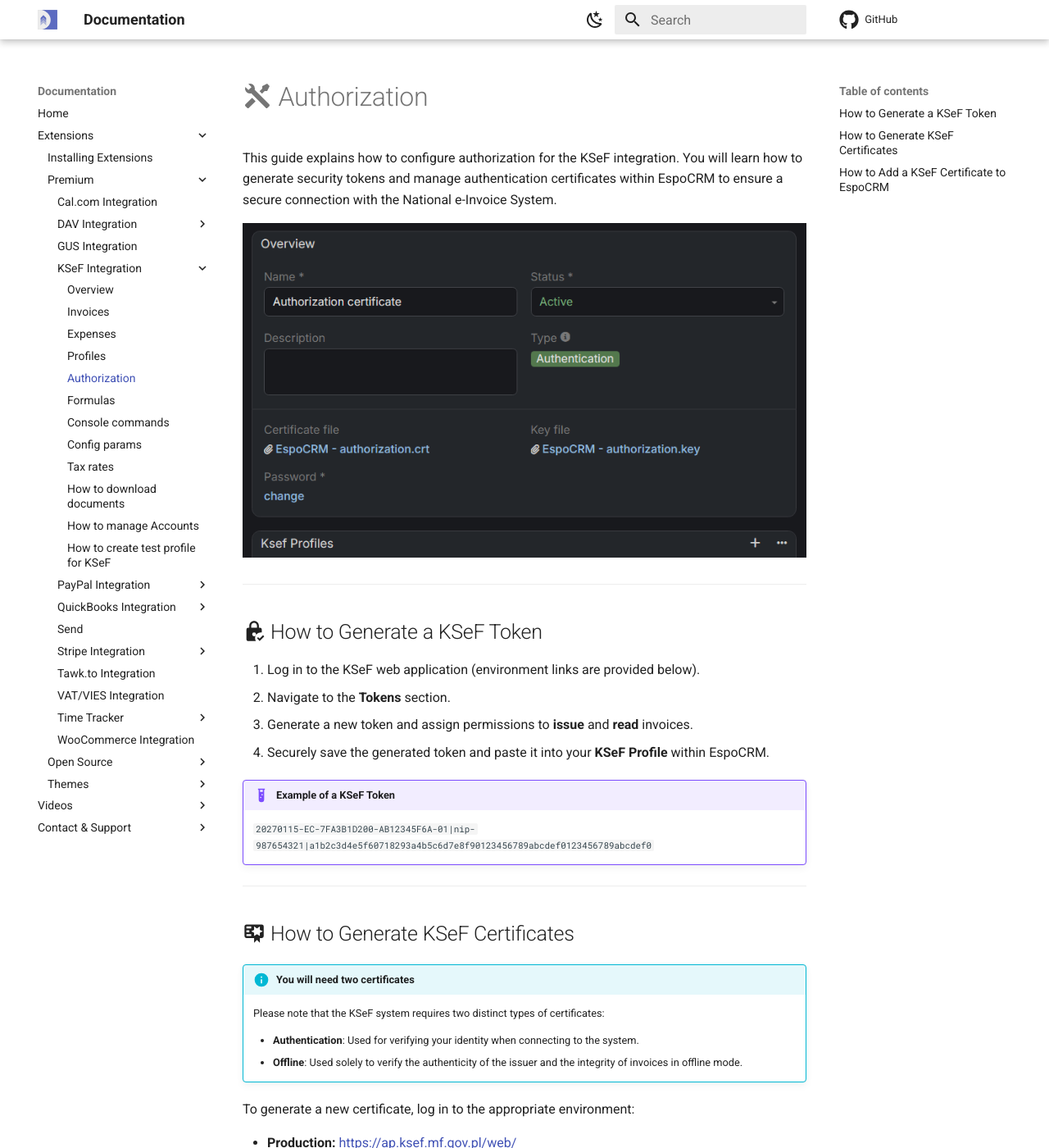
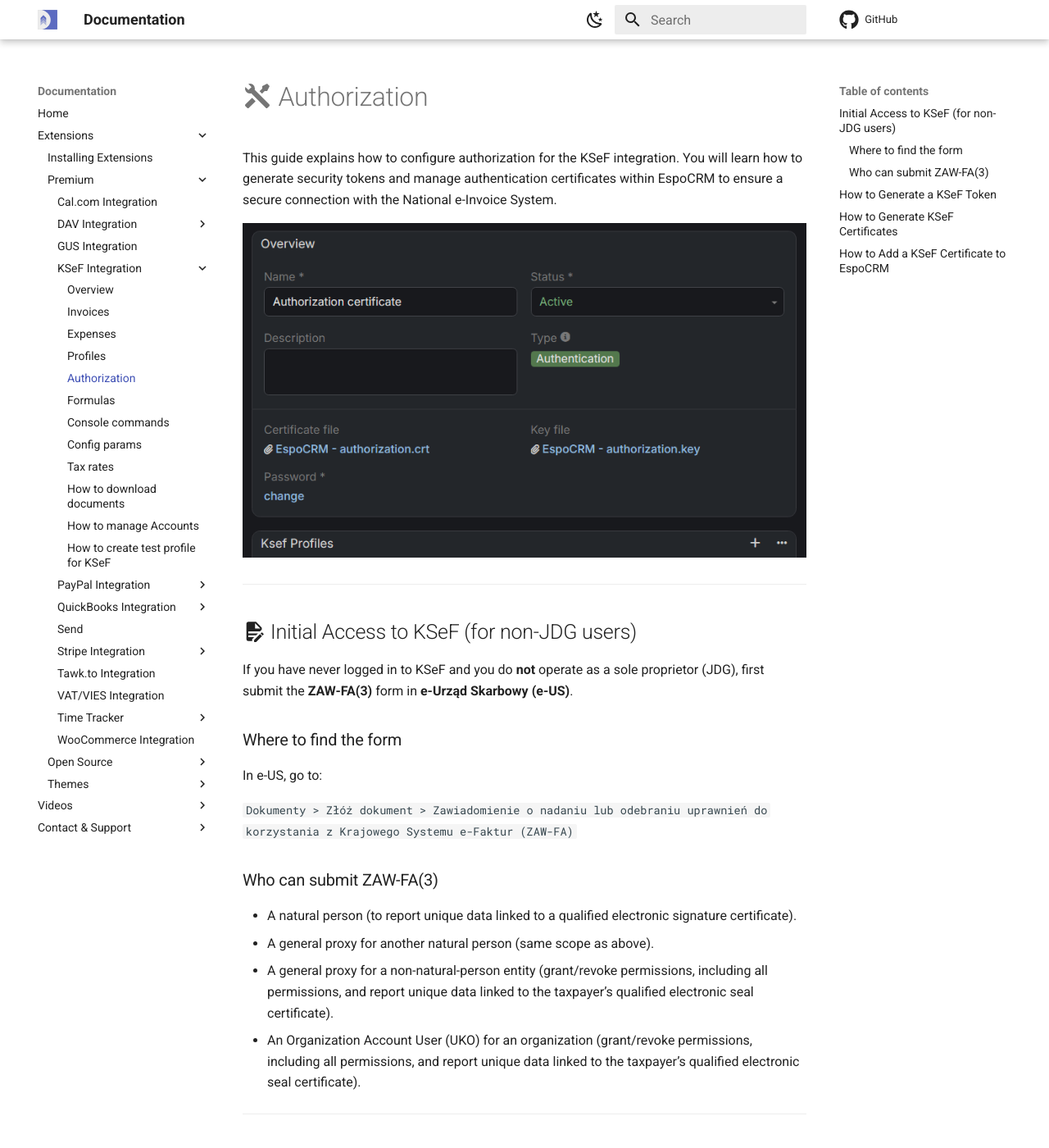
Before and after one commit to dubas-pro/documentation, an MkDocs documentation site: the page built from docs/extensions/ksef/authorization.md, in a window 1280 px wide and 1400 px high. Shown: the whole window at 82% size. Built offline with MkDocs 1.6.1 and Material for MkDocs 9.7.7, drawn with Linux system fonts in a browser that asks for light colours; comment, search, counter and statistics services are not loaded.

Commit message:
feat(ksef): add guidance for initial access and ZAW-FA(3) form submission
Co-authored-by: Copilot <copilot@github.com>

```diff
--- a/docs/extensions/ksef/authorization.md
+++ b/docs/extensions/ksef/authorization.md
@@ -3,6 +3,25 @@
 This guide explains how to configure authorization for the KSeF integration. You will learn how to generate security tokens and manage authentication certificates within EspoCRM to ensure a secure connection with the National e-Invoice System.
 
 ![KSeF Integration](../../images/ksef-certificates.png "KSeF Integration")
+
+---
+
+## :material-file-document-edit: Initial Access to KSeF (for non-JDG users)
+
+If you have never logged in to KSeF and you do **not** operate as a sole proprietor (JDG), first submit the **ZAW-FA(3)** form in **e-Urząd Skarbowy (e-US)**.
+
+### Where to find the form
+
+In e-US, go to:
+
+`Dokumenty > Złóż dokument > Zawiadomienie o nadaniu lub odebraniu uprawnień do korzystania z Krajowego Systemu e-Faktur (ZAW-FA)`
+
+### Who can submit ZAW-FA(3)
+
+* A natural person (to report unique data linked to a qualified electronic signature certificate).
+* A general proxy for another natural person (same scope as above).
+* A general proxy for a non-natural-person entity (grant/revoke permissions, including all permissions, and report unique data linked to the taxpayer’s qualified electronic seal certificate).
+* An Organization Account User (UKO) for an organization (grant/revoke permissions, including all permissions, and report unique data linked to the taxpayer’s qualified electronic seal certificate).
 
 ---
 
```
